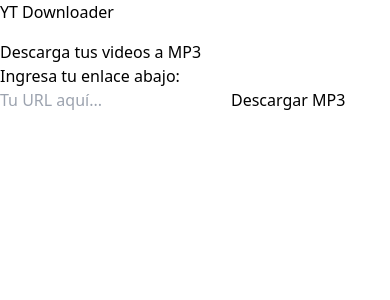
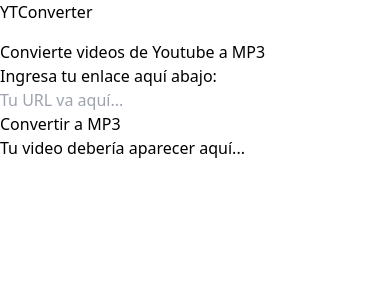
Before and after one commit to martinkztro/mp3-downloader, a React (Vite) app: page / in a window 390 px wide. Shown: the top 300 px of the page. Built offline with nearby package versions, Linux system fonts and the light colour scheme.

Commit message:
style: style mobile design

```diff
--- a/src/App.jsx
+++ b/src/App.jsx
@@ -1,16 +1,18 @@
 import Header from "./components/Header"
 import Hero from "./components/Hero"
+import VideoContainer from "./components/VideoContainer"
 
 function App() {
 
   return (
-    <body className="h-screen overflow-y-auto">
+    <body className="h-screen">
       <div className="absolute top-0 -z-40 h-screen w-screen bg-neutral-950 bg-[radial-gradient(ellipse_80%_80%_at_50%_-20%,rgba(120,119,198,0.3),rgba(255,255,255,0))]"></div>
       <Header />
 
-      <main>
+      <main className="flex flex-col justify-between h-[70vh] p-3">
         <Hero />
 
+        <VideoContainer />
       </main>
 
     </body>
--- a/src/components/Header.jsx
+++ b/src/components/Header.jsx
@@ -1,13 +1,13 @@
 import Github from "./GithubLogo";
-
 
 export default function Header() {
     return (
-        <header className="h-20 flex justify-between items-center p-14">
-            <div className="text-white text-2xl font-bold">YT Downloader</div>
-            <nav className="flex gap-5">
-                <a href="">
-                    <Github className="size-8" />
+        <header className="h-20 sticky top-0 flex justify-between items-center border-b-[1px] border-slate-500 p-5">
+            <div></div>
+            <div className="text-white text-2xl ml-4 font-bold"> <span className="font-black text-[#006FEE]">YT</span>Converter</div>
+            <nav>
+                <a href="https://github.com/martinkztro/mp3-downloader">
+                    <Github />
                 </a>
             </nav>
         </header>
--- a/src/components/Hero.jsx
+++ b/src/components/Hero.jsx
@@ -2,10 +2,9 @@
 
 export default function Hero() {
     return (
-        <section className="flex flex-col items-center text-white">
+        <section className="flex flex-col items-center mt-8 gap-4 text-white">
             <article>
-                <h1 className="text-2xl font-bold">Descarga tus videos a MP3</h1>
-                <p className="mt-4 text-center">Ingresa tu enlace abajo:</p>
+                <h1 className="text-3xl text-center text-[#368DF1] font-bold">Convierte videos de Youtube a MP3</h1>
             </article>
 
             <article>
--- a/src/components/SearchSection.jsx
+++ b/src/components/SearchSection.jsx
@@ -1,10 +1,12 @@
-import ButtonLoading from "./ButtonLoading";
-
 export default function SearchSection() {
     return (
-        <div className="flex flex-col gap-5 mt-5">
-            <input type="text" placeholder="Tu URL aquí..." className="rounded-full px-4 py-2 border text-black border-gray-300" />
-            <button className="bg-[#f0c929] text-black py-2 rounded-md">Descargar MP3</button>
+        <div className="flex flex-col items-center gap-8 mt-6">
+            <div className="flex flex-col gap-2">
+                <p className="text-slate-300 text-center">Ingresa tu enlace aquí abajo:</p>
+                <input type="text" placeholder="Tu URL va aquí..." className="rounded-full px-6 w-26 py-2 bg-[#242427] border-[1px] text-slate-300 border-gray-500" /></div>
+            <span>
+                <button className="bg-[#006fee] text-white py-2 px-8 mx-auto rounded-md">Convertir a MP3</button>
+            </span>
         </div>
     )
 }
--- /dev/null
+++ b/src/components/VideoContainer.jsx
@@ -0,0 +1,9 @@
+
+
+export default function VideoContainer() {
+    return (
+        <article className="flex flex-col h-80  items-center justify-center gap-5 mt-5">
+            <p className="text-slate-400 text-center">Tu video debería aparecer aquí...</p>
+        </article>
+    )
+}
```
Also changed, not shown: src/components/GithubLogo.jsx (+1 -1 lines).
